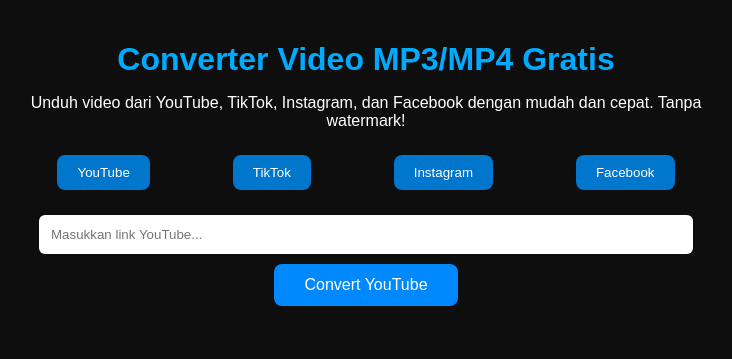
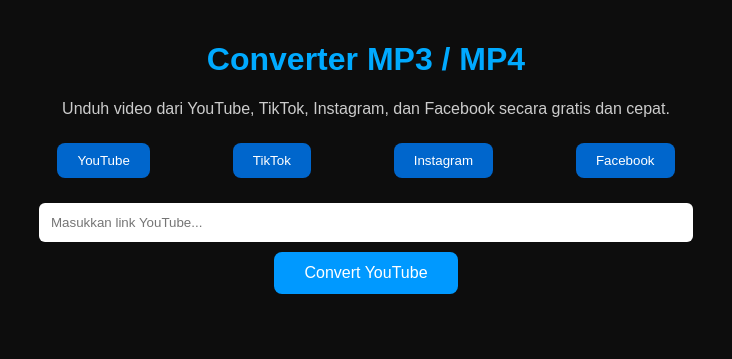
Before and after one commit to krisna13-13/Web-scrollX-landing, a plain HTML site: page Index.html in a window 1280 px wide. Shown: the whole page, without its empty margins (274-1006 px from the left). Drawn offline with Linux system fonts and the light colour scheme.

Commit message:
Update Index.html

```diff
--- a/Index.html
+++ b/Index.html
@@ -1,17 +1,16 @@
-<!DOCTYPE html><html lang="id">
+<!DOCTYPE html>
+<html lang="id">
 <head>
   <meta charset="UTF-8" />
   <meta name="viewport" content="width=device-width, initial-scale=1.0" />
-  <meta name="description" content="Convert video dari YouTube, TikTok, Instagram, dan Facebook ke MP3/MP4 secara gratis, cepat, dan tanpa watermark. Cocok untuk pengguna Indonesia dan internasional.">
-  <meta name="keywords" content="converter video, download YouTube MP3, TikTok MP4, unduh IG video, download video Facebook, konversi cepat, gratis, tanpa watermark">
-  <meta name="author" content="scrollxvide18">
-  <meta name="robots" content="index, follow">
-  <title>Converter Video MP3/MP4 Gratis - YouTube, TikTok, IG, FB</title>
+  <meta name="description" content="Convert dan download video MP3/MP4 dari YouTube, TikTok, Instagram, dan Facebook secara gratis, cepat dan mudah.">
+  <meta name="keywords" content="download video, converter mp3 mp4, youtube ke mp3, tiktok downloader, instagram video, facebook mp4">
+  <title>Converter Video MP3/MP4 - YT, TikTok, IG, FB</title>
   <style>
     body {
       margin: 0;
       font-family: Arial, sans-serif;
-      background-color: #0e0e0e;
+      background-color: #0d0d0d;
       color: white;
     }
     .container {
@@ -22,29 +21,28 @@
     }
     h1 {
       color: #00aaff;
-      margin-bottom: 10px;
+    }
+    p {
+      color: #ccc;
     }
     .platform-tabs {
       display: flex;
       justify-content: space-around;
-      margin: 20px 0;
       flex-wrap: wrap;
+      margin-top: 20px;
     }
     .platform-tabs button {
-      background-color: #0077cc;
+      background-color: #0066cc;
       color: white;
+      border: none;
       padding: 10px 20px;
-      border: none;
+      margin: 5px;
       border-radius: 8px;
       cursor: pointer;
-      margin: 5px;
-      transition: background 0.3s;
-    }
-    .platform-tabs button:hover {
-      background-color: #005fa3;
     }
     .tab-content {
       display: none;
+      margin-top: 20px;
     }
     .tab-content.active {
       display: block;
@@ -56,8 +54,8 @@
       border: none;
       margin-bottom: 10px;
     }
-    button.convert-btn {
-      background-color: #0088ff;
+    .convert-btn {
+      background-color: #0099ff;
       color: white;
       padding: 12px 30px;
       border: none;
@@ -65,15 +63,17 @@
       cursor: pointer;
       font-size: 16px;
     }
-    .banner-ad {
+    .ad-space {
       margin: 30px 0;
     }
   </style>
 </head>
 <body>
   <div class="container">
-    <h1>Converter Video MP3/MP4 Gratis</h1>
-    <p>Unduh video dari YouTube, TikTok, Instagram, dan Facebook dengan mudah dan cepat. Tanpa watermark!</p><div class="platform-tabs">
+    <h1>Converter MP3 / MP4</h1>
+    <p>Unduh video dari YouTube, TikTok, Instagram, dan Facebook secara gratis dan cepat.</p>
+
+    <div class="platform-tabs">
       <button onclick="showTab('yt')">YouTube</button>
       <button onclick="showTab('tt')">TikTok</button>
       <button onclick="showTab('ig')">Instagram</button>
@@ -86,18 +86,21 @@
         <button class="convert-btn" type="submit">Convert YouTube</button>
       </form>
     </div>
+
     <div id="tt" class="tab-content">
       <form onsubmit="window.open('https://ssstik.io?url=' + this.ttlink.value, '_blank'); return false;">
         <input type="text" name="ttlink" placeholder="Masukkan link TikTok..." required />
         <button class="convert-btn" type="submit">Convert TikTok</button>
       </form>
     </div>
+
     <div id="ig" class="tab-content">
       <form onsubmit="window.open('https://snapinsta.app/id?url=' + this.iglink.value, '_blank'); return false;">
         <input type="text" name="iglink" placeholder="Masukkan link Instagram..." required />
         <button class="convert-btn" type="submit">Convert Instagram</button>
       </form>
     </div>
+
     <div id="fb" class="tab-content">
       <form onsubmit="window.open('https://fdown.net?url=' + this.fblink.value, '_blank'); return false;">
         <input type="text" name="fblink" placeholder="Masukkan link Facebook..." required />
@@ -105,16 +108,33 @@
       </form>
     </div>
 
-<div class="banner-ad">
-  <!-- Native Banner Ad -->
+    <div class="ad-space">
+      <!-- Native Banner -->
       <script async="async" data-cfasync="false" src="//pl26441564.profitableratecpm.com/6650120b9965f9514082b131cf7e0a2f/invoke.js"></script>
       <div id="container-6650120b9965f9514082b131cf7e0a2f"></div>
     </div>
 
-  </div>  <!-- Popup dan Social Bar -->  <script type='text/javascript' src='//pl26441277.profitableratecpm.com/93/17/bb/9317bbec070f723603352fb7e816df82.js'></script>  <script type='text/javascript' src='//pl26444723.profitableratecpm.com/25/3c/6d/253c6d3f18e501e2501864580863d01e.js'></script>  <script>
+    <div class="ad-space">
+      <!-- Banner Iframe -->
+      <script type="text/javascript">
+        atOptions = {
+          'key' : 'f39a04931d0a580b81a115a7ce340245',
+          'format' : 'iframe',
+          'height' : 250,
+          'width' : 300,
+          'params' : {}
+        };
+      </script>
+      <script type="text/javascript" src="//www.highperformanceformat.com/f39a04931d0a580b81a115a7ce340245/invoke.js"></script>
+    </div>
+
+  </div>
+
+  <script>
     function showTab(tabId) {
       document.querySelectorAll('.tab-content').forEach(tab => tab.classList.remove('active'));
       document.getElementById(tabId).classList.add('active');
     }
-  </script></body>
+  </script>
+</body>
 </html>
```
Lines whose indentation alone changed are shown as unchanged.
